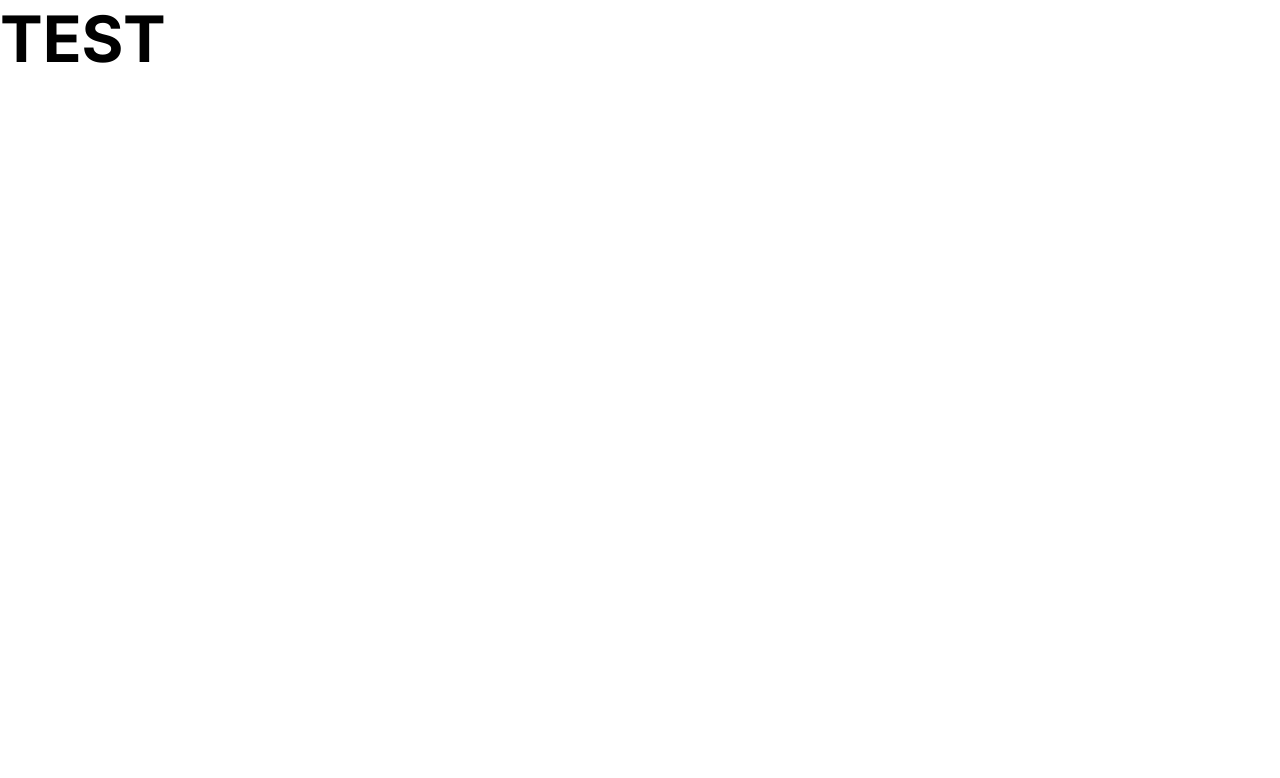
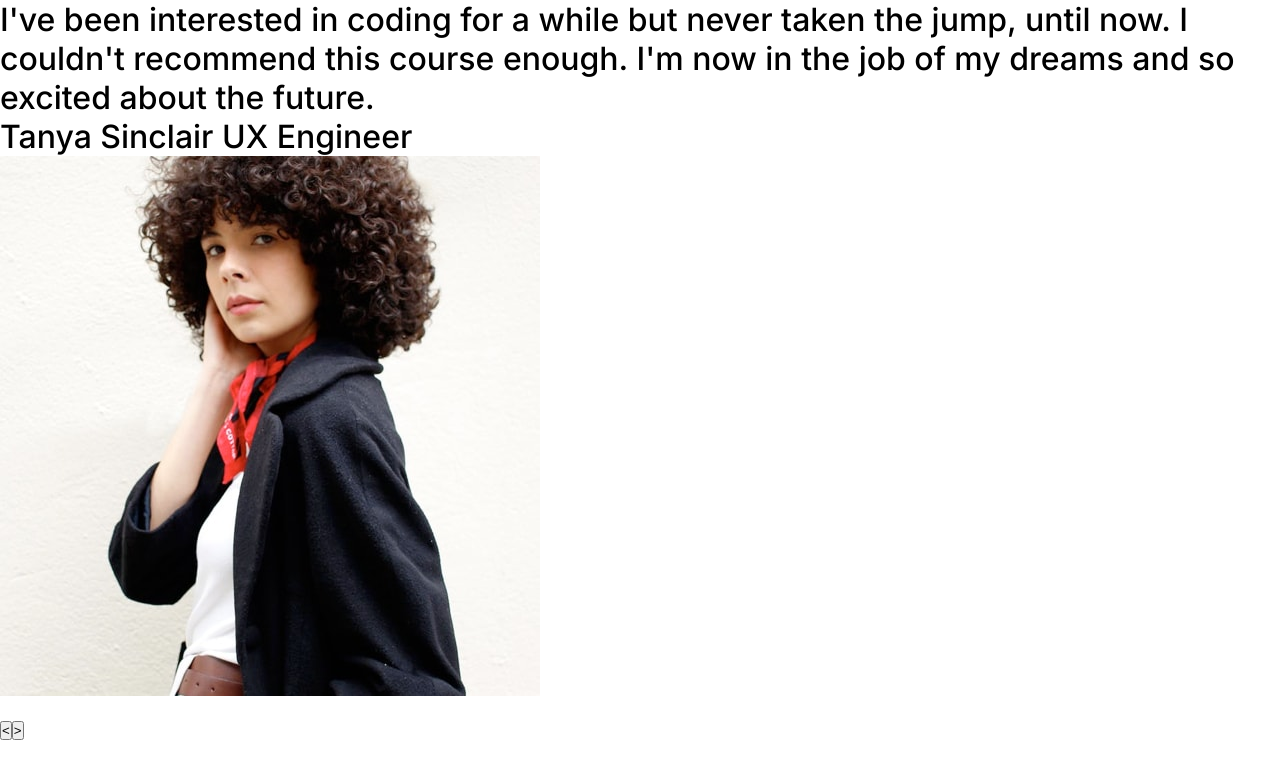
Before and after one commit to aaronkagan/testimonials-slider-react, a React (Vite) app: page / in a window 1280 px wide. Shown: the top 778 px of the page. Built offline with nearby package versions, Linux system fonts and the light colour scheme.

Commit message:
created slider component and slider logic

```diff
--- a/src/App.tsx
+++ b/src/App.tsx
@@ -1,12 +1,70 @@
+import { useState } from 'react';
 import GlobalStyle from './GlobalStyle';
 
+const slides = [
+  {
+    text: "I've been interested in coding for a while but never taken the jump, until now. I couldn't recommend this course enough. I'm now in the job of my dreams and so excited about the future.",
+    name: 'Tanya Sinclair',
+    title: 'UX Engineer',
+    avatar: 'src/assets/images/image-tanya.jpg'
+  },
+  {
+    text: "If you want to lay the best foundation possible I'd recommend taking this course. The depth the instructors go into is incredible. I now feel so confident about starting up as a professional developer.",
+    name: 'John Tarkpor',
+    title: 'Junior Front-end Developer',
+    avatar: 'src/assets/images/image-john.jpg'
+  }
+];
+
 function App() {
+  const [activeSlide, setActiveSlide] = useState(0);
+  const numSlides = slides.length;
   return (
     <>
       <GlobalStyle />
-      <h1>TEST</h1>
+      <Slide
+        slide={slides[activeSlide]}
+        numSlides={numSlides}
+        onActiveSlide={setActiveSlide}
+      />
     </>
   );
 }
 
+function Slide({ slide, numSlides, onActiveSlide }) {
+  console.log(slide.avatar);
+  return (
+    <main>
+      <p>{slide.text}</p>
+      <p>
+        <span>{slide.name}</span> <span>{slide.title}</span>
+      </p>
+      <img
+        src={slide.avatar}
+        alt={slide.name}
+      />
+
+      <div className="buttons">
+        <button
+          onClick={() =>
+            onActiveSlide((prevVal) => (prevVal > 0 ? prevVal - 1 : prevVal))
+          }
+        >
+          {'<'}
+        </button>
+
+        <button
+          onClick={() =>
+            onActiveSlide((prevVal) =>
+              prevVal < numSlides - 1 ? prevVal + 1 : prevVal
+            )
+          }
+        >
+          {'>'}
+        </button>
+      </div>
+    </main>
+  );
+}
+
 export default App;
--- a/src/GlobalStyle.js
+++ b/src/GlobalStyle.js
@@ -20,6 +20,7 @@ const GlobalStyle = createGlobalStyle`
   body {
     font-family: 'Inter', sans-serif;
     font-size: 3.2rem;
+    min-height: 100vh;
   }
 `;
 
```
